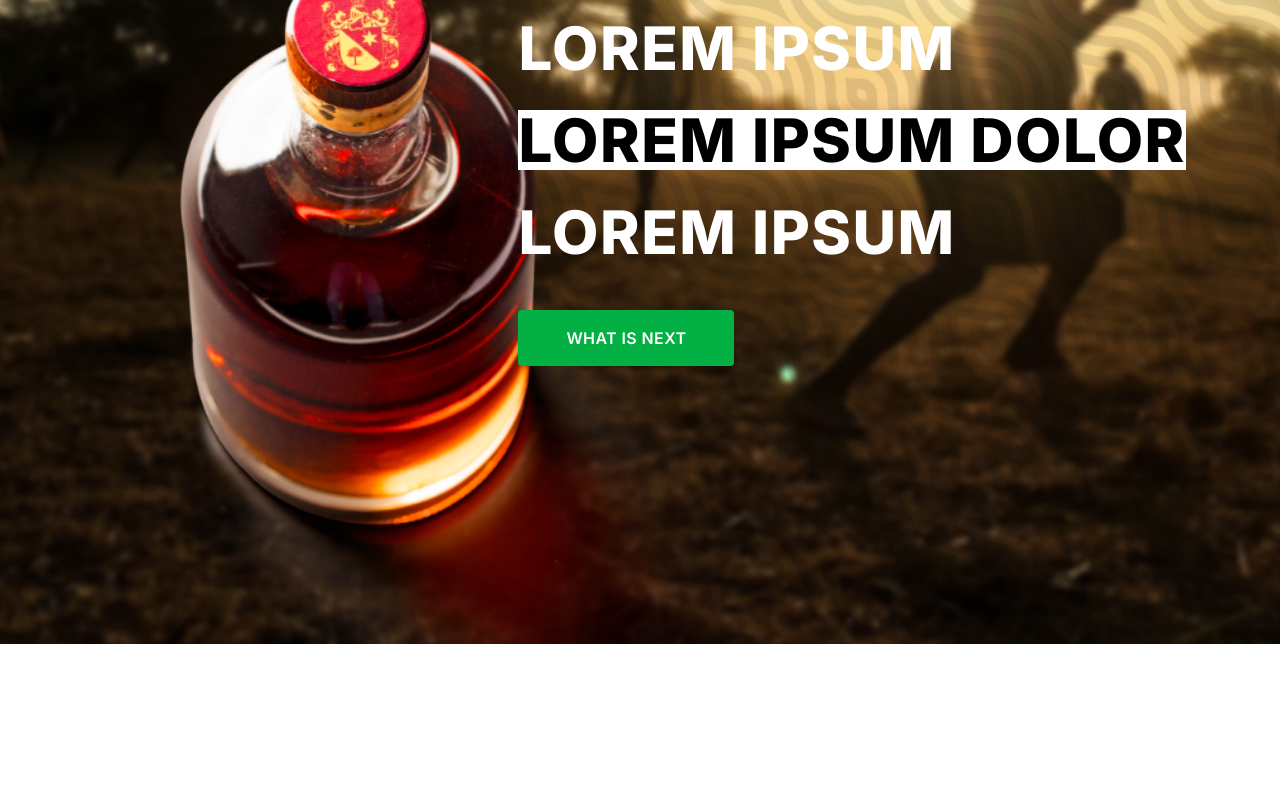
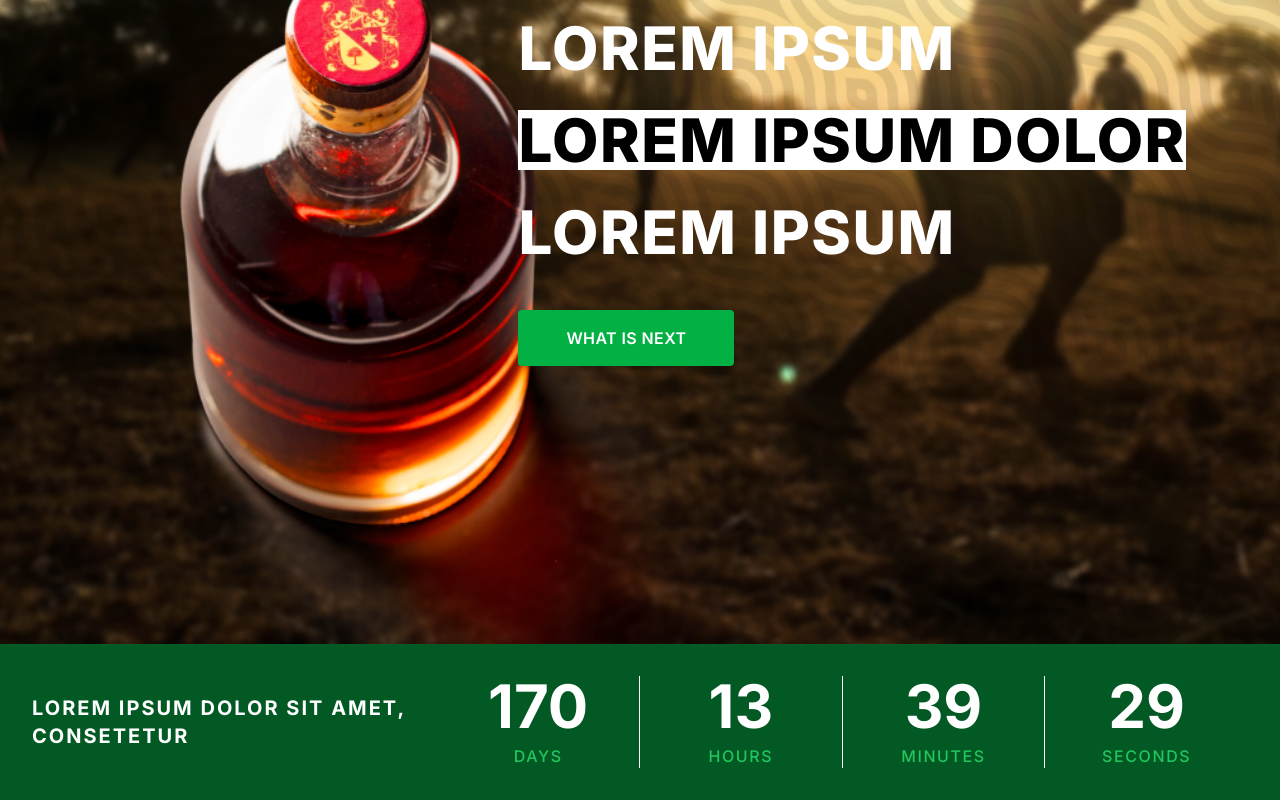
Before and after one commit to jose-miserol/nolatech-grab, a Next.js app: page / in a window 1280 px wide. Shown: the part 204-1004 px from the top of the page. Before the commit the page ends 848 px from the top, so only its background shows below. Built offline with nearby package versions, Linux system fonts and the light colour scheme.

Commit message:
feat(Landing): :art: Add section Stats

```diff
--- a/src/app/page.tsx
+++ b/src/app/page.tsx
@@ -1,11 +1,13 @@
 import Topbar from "@/app/ui/ui-topbar";
 import Header from "@/app/ui/ui-header";
+import Stats from "@/app/ui/ui-stats";
 
 export default function Home() {
   return (
     <div>
       <Topbar />
       <Header />
+      <Stats />
     </div>
   );
 }
--- /dev/null
+++ b/src/app/ui/ui-stats.tsx
@@ -0,0 +1,50 @@
+"use client";
+
+import Image from "next/image";
+
+export default function Stats() {
+  return (
+    <div className="bg-brand-tertiary w-full">
+      <div className="mx-auto px-4 py-4 sm:max-w-xl md:max-w-full lg:max-w-screen-xl lg:px-8 lg:py-8">
+        <div className="flex flex-col content-center items-center justify-between lg:flex-row">
+          <div className="grid grid-cols-2 py-8 lg:grid-cols-6 lg:py-0">
+            {/**/}
+            <div className="col-span-2 grid items-center border-white text-left">
+              <p className="text-xl font-bold uppercase tracking-widest text-white">
+                Lorem ipsum dolor sit amet, consetetur
+              </p>
+            </div>
+            <div className="col-span-1 grid items-center border-white text-center lg:border-r">
+              <div className="py-4 lg:hidden"></div>
+              <h6 className="text-xl font-bold text-white lg:text-6xl">170</h6>
+              <p className="pt-2 text-base font-medium uppercase tracking-widest text-green-500">
+                Days
+              </p>
+            </div>
+            <div className="col-span-1 grid items-center border-white text-center lg:border-r">
+              <div className="py-4 lg:hidden"></div>
+              <h6 className="text-xl font-bold text-white lg:text-6xl">13</h6>
+              <p className="pt-2 text-base font-medium uppercase tracking-widest text-green-500">
+                Hours
+              </p>
+            </div>
+            <div className="col-span-1 grid items-center border-white text-center lg:border-r">
+              <div className="py-4 lg:hidden"></div>
+              <h6 className="text-xl font-bold text-white lg:text-6xl">39</h6>
+              <p className="pt-2 text-base font-medium uppercase tracking-widest text-green-500">
+                Minutes
+              </p>
+            </div>
+            <div className="col-span-1 grid items-center border-white text-center">
+              <div className="py-4 lg:hidden"></div>
+              <h6 className="text-xl font-bold text-white lg:text-6xl">29</h6>
+              <p className="pt-2 text-base font-medium uppercase tracking-widest text-green-500">
+                Seconds
+              </p>
+            </div>
+          </div>
+        </div>
+      </div>
+    </div>
+  );
+}
```
